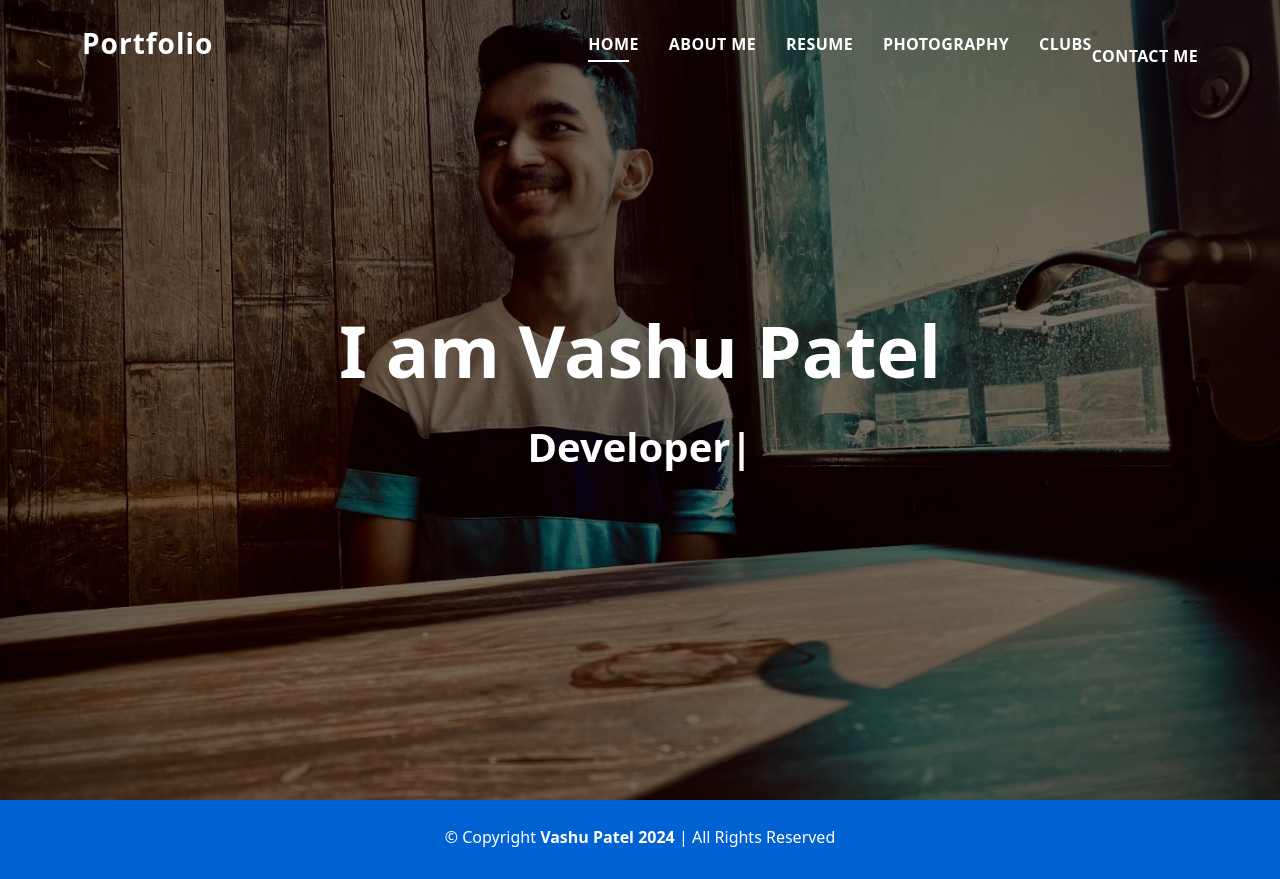
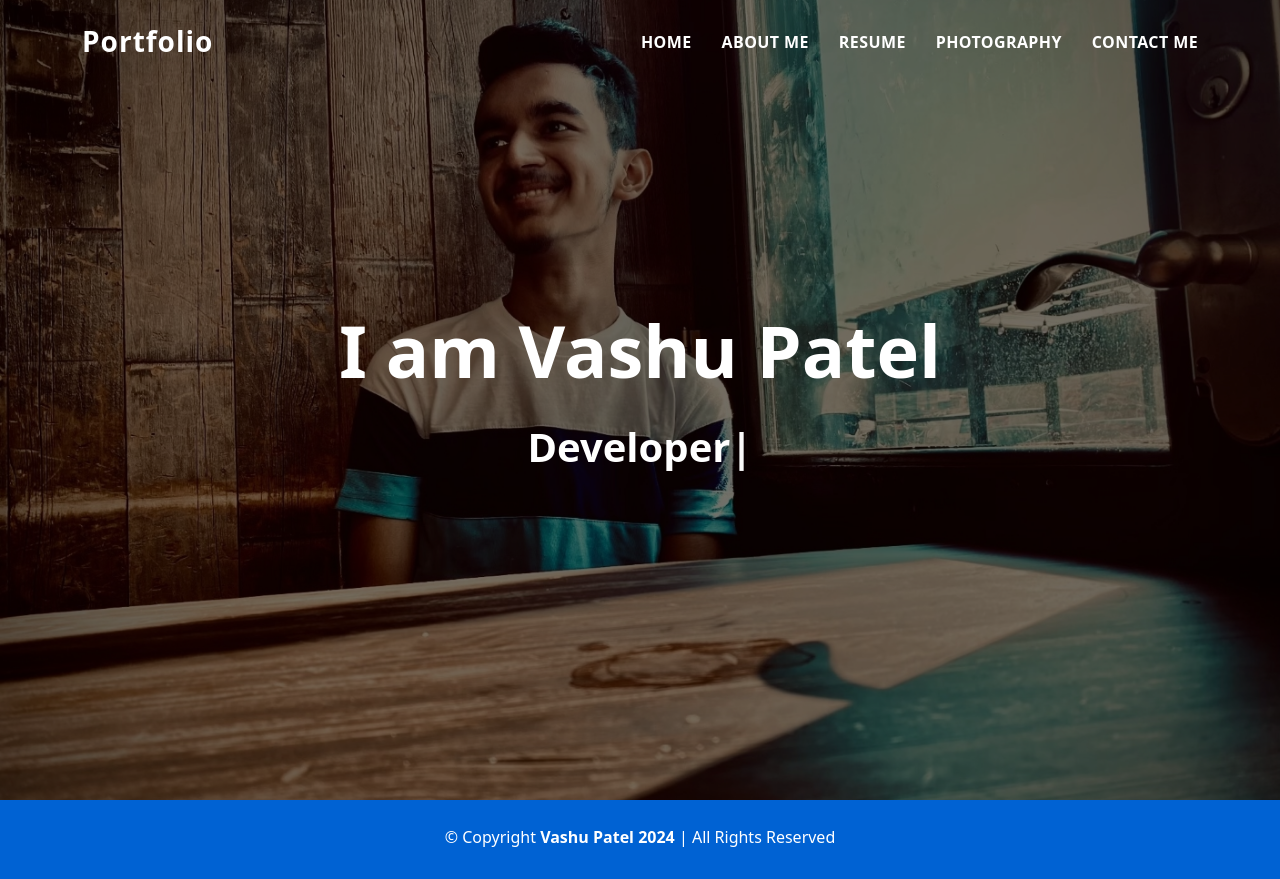
Before and after one commit to vgp5/PortfolioWebsite, a plain HTML site: page index.html in a window 1280 px wide. Drawn offline with Linux system fonts and the light colour scheme.

Commit message:
Update index.html

```diff
--- a/index.html
+++ b/index.html
@@ -38,26 +38,21 @@
 
 <body>
 
-  <!-- ======= Header ======= -->
+   <!-- ======= Header ======= -->
   <header id="header" class="fixed-top">
     <div class="container d-flex align-items-center justify-content-between">
 
       <h1 class="logo"><a href="index.html">Portfolio</a></h1>
-      <!-- Uncomment below if you prefer to use an image logo -->
-      <!-- <a href="index.html" class="logo"><img src="assets/img/logo.png" alt="" class="img-fluid"></a>-->
+
 
       <nav id="navbar" class="navbar">
         <ul>
-          <li><a class="nav-link scrollto active" href="#hero">Home</a></li>
+          <li><a class="nav-link scrollto" href="index.html">Home</a></li>
           <li><a class="nav-link scrollto" href="aboutme.html">About Me </a></li>
           <li><a class="nav-link scrollto" href="resume.html">Resume</a></li>
+         <!-- <li><a class="nav-link scrollto " href="#work">Work</a></li> -->
           <li><a class="nav-link scrollto " href="photos.html">Photography</a></li>
 
-              <li><a href="club.html">Clubs</a></li>
-
-
-            </ul>
-          </li>
           <li><a class="nav-link scrollto" href="contact.html">Contact Me</a></li>
         </ul>
         <i class="bi bi-list mobile-nav-toggle"></i>
```
